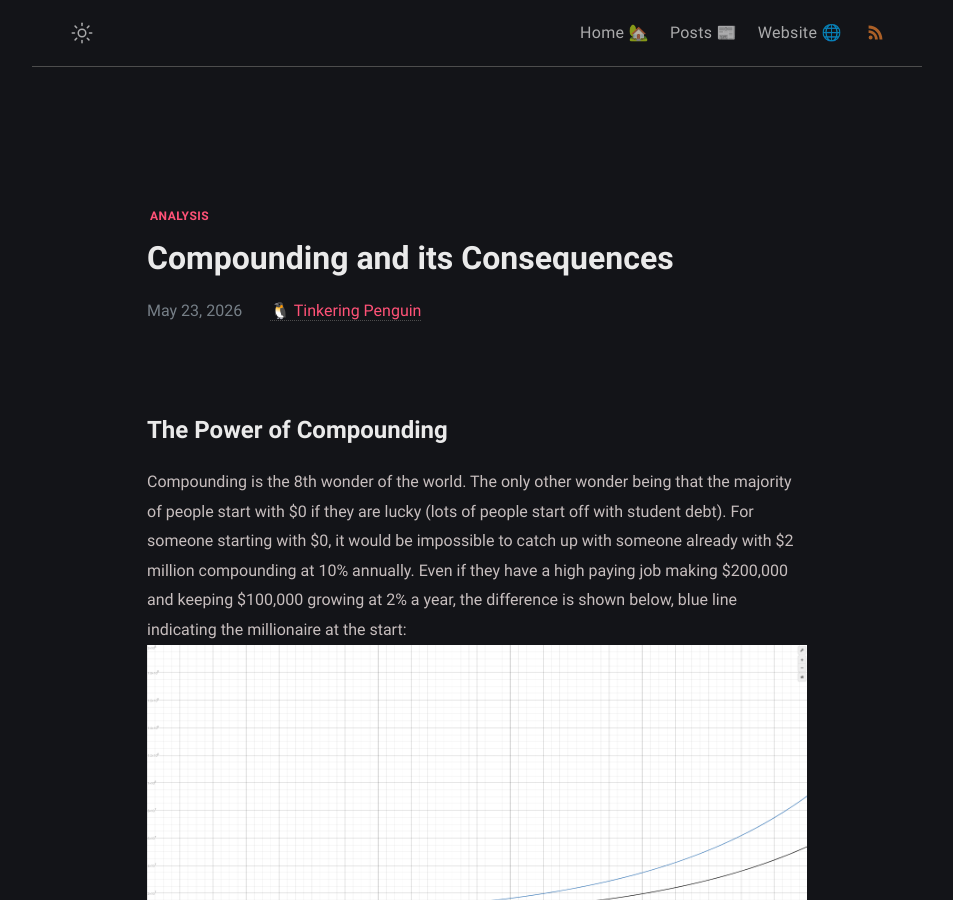
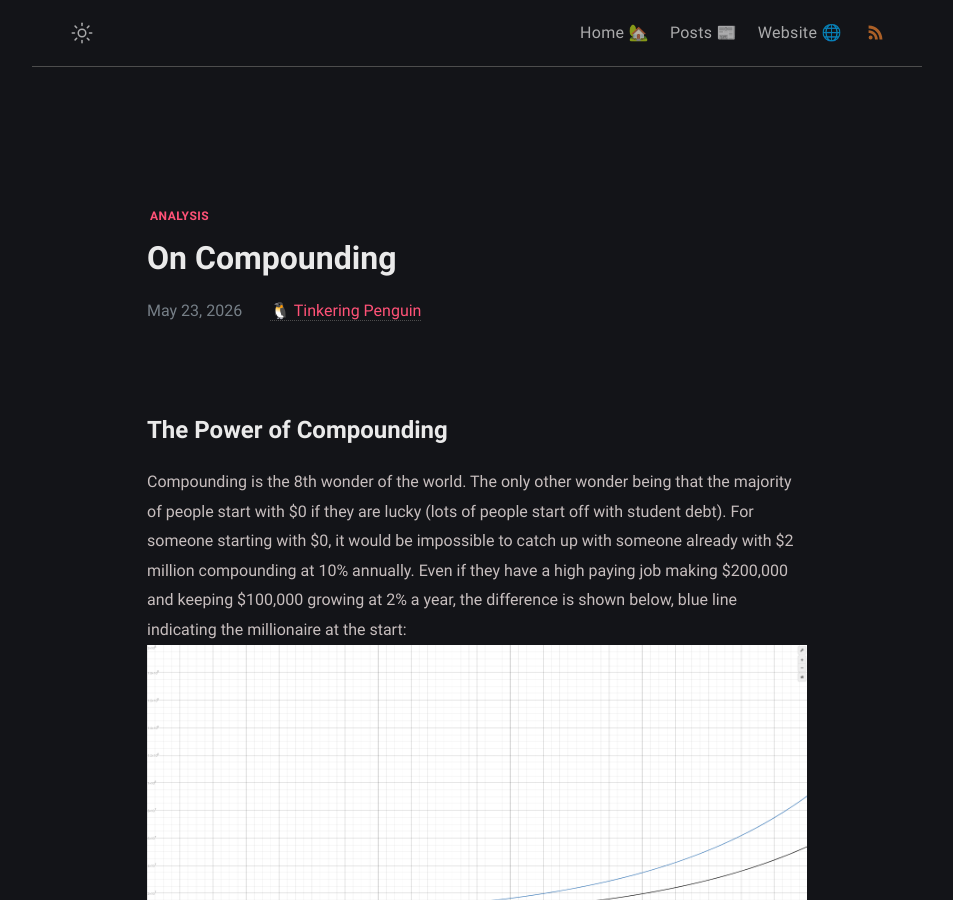
Before and after one commit to Zeyu-Li/blog, a Jekyll site: the page built from _posts/2026-05-23-on-compounding.md, in a window 1280 px wide and 900 px high. Shown: the whole window, without its empty margins (163-1116 px from the left). Built offline with Jekyll 4.4.1, drawn with Linux system fonts in a browser that asks for light colours.

Commit message:
feat: renamed title

```diff
--- a/_posts/2026-05-23-compounding-and-its-consequences.md
+++ b/_posts/2026-05-23-on-compounding.md
@@ -1,6 +1,6 @@
 ---
 layout: post
-title: Compounding and its Consequences
+title: On Compounding
 date: 2026-05-23 16:12 -0600
 tags: [analysis]
 pinned: true
```
